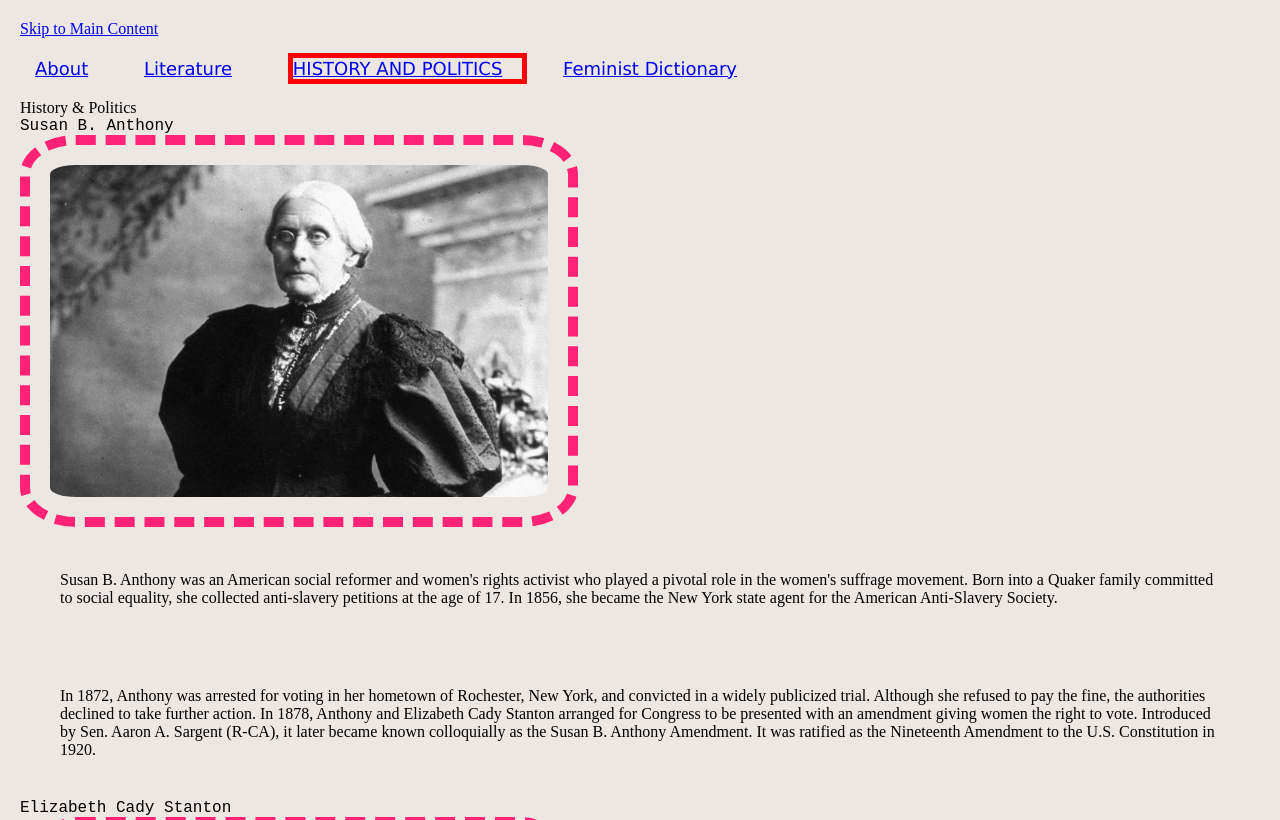
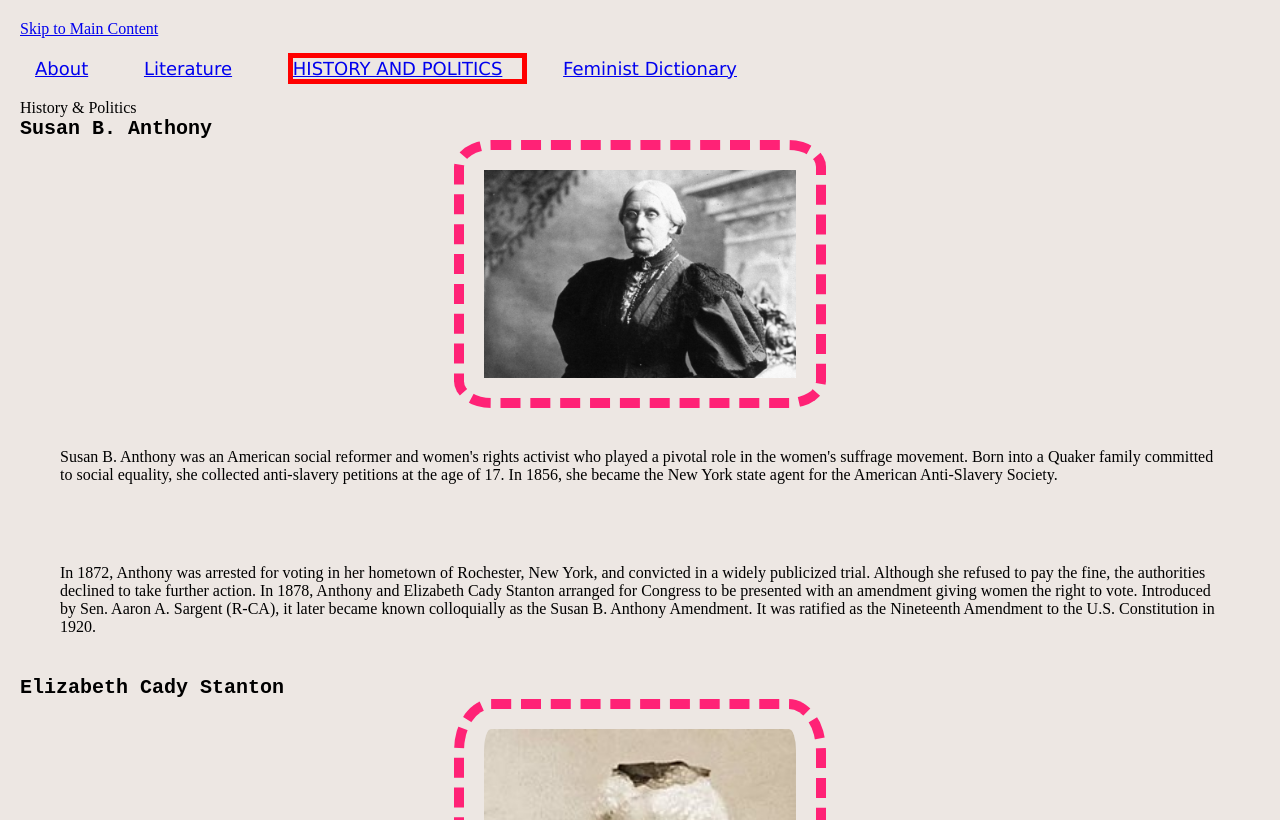
Before and after one commit to anantriv/ds4, a plain HTML site: page history.html in a window 1280 px wide. Shown: the top 820 px of the page. Drawn offline with Linux system fonts and the light colour scheme.

Commit message:
Add files via upload

```diff
--- a/css/style.css
+++ b/css/style.css
@@ -10,8 +10,11 @@ img {
     border-style: dashed;
     border-radius: 10%;
     border-color: #ff2276;
-    width: 45%;
+    width: 30%;
     padding: 20px;
+    display: block;
+    margin-left: auto;
+    margin-right: auto;
 }
 
 p{
@@ -25,7 +28,8 @@ nav{
 
 h2{
     font-family: 'Courier New', Courier, monospace;
-    font-weight: 200;
+    font-weight: bold;
+    font-size: 20px;
 }
 
 li{
```
